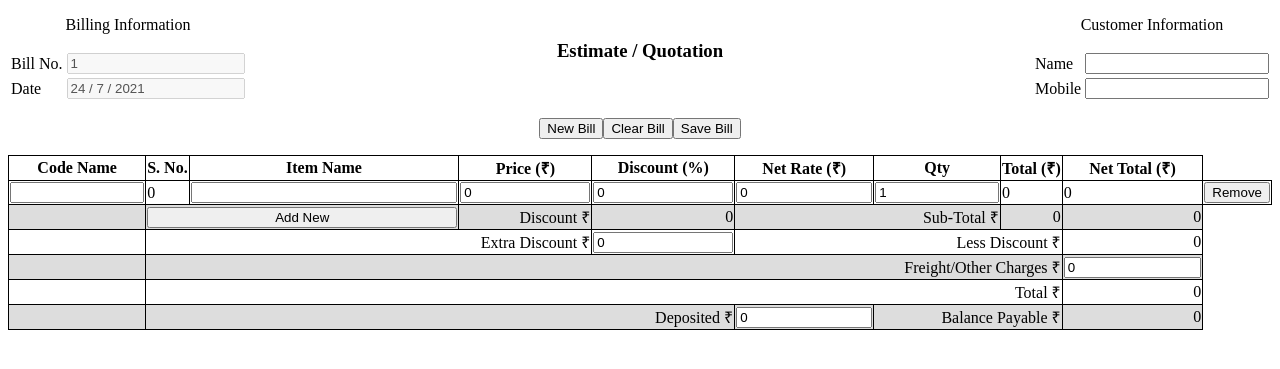
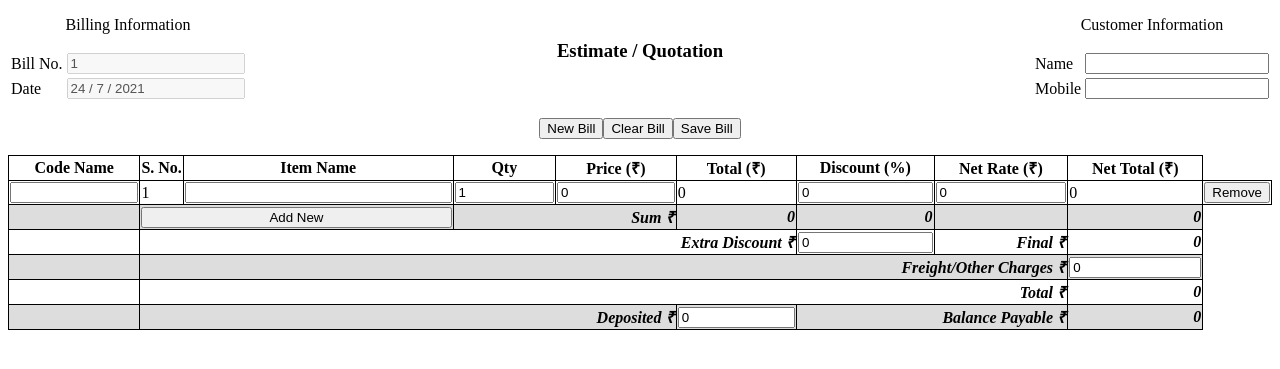
Before and after one commit to sarthak/singhal-billing, a Flask app: page /billing/ in a window 1280 px wide. Shown: the part 26-395 px from the top of the page. Run offline with Flask 2, Linux system fonts and the light colour scheme; data that the repository does not hold is empty.

Commit message:
Improvements
Re-order columns for better appearance.
Highlight the total/sub-total fields for better readability.
Serial numbers now start from 1 (instead of 0).

Re-formatted JS files (VIM messed up some formatting).

```diff
--- a/app/static/css/index.css
+++ b/app/static/css/index.css
@@ -61,4 +61,6 @@
 
 .sub-row td {
   text-align: right;
+  font-weight: bold;
+  font-style: italic;
 }
--- a/app/static/js/billing.js
+++ b/app/static/js/billing.js
@@ -24,7 +24,7 @@ function Row(sno) {
     remove: sel('input[name=remove-row]')
   };
   this.html.tr.setAttribute('sno', sno);
-  this.sno = sno;
+  this.sno = sno + 1;
   this.price = 0;
   this.discount = 0;
   this.netrate = 0;
@@ -89,9 +89,9 @@ Row.prototype = newLiveElement({
       node: undefined
     }
   },
-  calcRow: function(withdiscount) {
+  calcRow: function (withdiscount) {
     if (withdiscount) {
-      this.netrate = this.price * (1 - (this.discount/100));
+      this.netrate = this.price * (1 - (this.discount / 100));
     } else {
       this.discount = 100 * (this.price - this.netrate) / this.price;
     }
@@ -201,7 +201,7 @@ const bill = newLiveElement({
   },
   rows: Array(),
   will_overwrite: false,
-  calcTotals: function() {
+  calcTotals: function () {
     let total = 0.0;
     let nettotal = 0.0;
     this.rows.forEach((row) => {
@@ -227,7 +227,7 @@ function newRow() {
   return row;
 }
 
-function rowChanged() {
+function rowChanged(event) {
   let row = event.currentTarget;
   let sno = +row.getAttribute('sno');
   row = bill.rows[sno];
@@ -283,8 +283,8 @@ function removeRow(event) {
     let row = bill.rows[sno];
     row.html.tr.remove();
     bill.rows.splice(sno, 1);
-    for (let i=sno; i<bill.rows.length; i++) {
-      bill.rows[i].sno = i;
+    for (let i = sno; i < bill.rows.length; i++) {
+      bill.rows[i].sno = i+1;
       bill.rows[i].html.tr.setAttribute('sno', i);
     }
     bill.calcTotals();
@@ -331,9 +331,9 @@ function carryoutSave() {
     freightcharges: bill.totals.freightcharges,
     deposited: bill.totals.deposited,
     total: bill.totals.total,
-	purchases : []
+    purchases: []
   };
-  for (let i=0; i<bill.rows.length; i++) {
+  for (let i = 0; i < bill.rows.length; i++) {
     let row = bill.rows[i];
     request.purchases.push({
       name: row.name,
@@ -387,7 +387,7 @@ function loadBill(data) {
   bill.totals.extradiscount = 0;
   bill.totals.freightcharges = 0;
   bill.totals.deposited = 0;
-  for (let i=0; i<data.purchases.length; i++) {
+  for (let i = 0; i < data.purchases.length; i++) {
     let p = data.purchases[i];
     let row = newRow();
     row.name = p.name;
@@ -412,7 +412,7 @@ function loadBill(data) {
 }
 
 function setupPage(productList) {
-  for (let i=0; i<productList.length; i++) {
+  for (let i = 0; i < productList.length; i++) {
     let p = productList[i];
     products[p.name] = p;
     let opt = document.createElement('option');
--- a/app/templates/index.html
+++ b/app/templates/index.html
@@ -71,11 +71,11 @@
           <th class="dont-print">Code Name</th>
           <th>S. No.</th>
           <th>Item Name</th>
+          <th>Qty</th>
           <th>Price (&#x20B9;)</th>
+          <th>Total (&#x20B9;)</th>
           <th>Discount (%)</th>
           <th>Net Rate (&#x20B9;)</th>
-          <th>Qty</th>
-          <th>Total (&#x20B9;)</th>
           <th>Net Total (&#x20B9;)</th>
         </tr>
       </thead>
@@ -83,18 +83,18 @@
         <tr id="bottom-row" class="sub-row">
           <td class="dont-print"></td>
           <td colspan=2><input type="button" value="Add New" id="addnewrow-button" class="dont-print"/></td>
-          <td>Discount &#x20B9;</td>
+          <td colspan=2>Sum &#x20B9;</td>
+          <td id="subtotal"></td>
           <td id="discounttotal"></td>
-          <td colspan=2>Sub-Total &#x20B9;</td>
-          <td id="subtotal"></td>
+		  <td></td>
           <td id="subnettotal"></td>
         </tr>
         <tr class="sub-row">
           <td class="dont-print"></td>
-          <td colspan=3>Extra Discount &#x20B9;</td>
+          <td colspan=5>Extra Discount &#x20B9;</td>
           <td><input id="extradiscount" type="number"
             class="numeric" min="0" value="0" step="0.001"/></td>
-          <td colspan=3>Less Discount &#x20B9;</td>
+          <td>Final &#x20B9;</td>
           <td id="subtotallessdiscount"></td>
         </tr>
         <tr class="sub-row">
@@ -127,11 +127,11 @@
 		<td class="dont-print"><input name="purchase_codename" list="codenames-available"/></td>
 		<td><span name="purchase_sno"></span></td>
 		<td><input name="purchase_name" type="text" list="products-available"/></td>
+		<td><input name="purchase_qty" type="number" min="1" step="1" class="numeric"/></td>
 		<td><input name="purchase_price" type="number" min="1" step="0.1" class="numeric"/></td>
+		<td><span name="purchase_total"></span></td>
 		<td><input name="purchase_discount" type="number" min="0" max="100" step="0.01" class="numeric"/></td>
 		<td><input name="purchase_netrate" type="number" min="0" step="0.01" class="numeric"/></td>
-		<td><input name="purchase_qty" type="number" min="1" step="1" class="numeric"/></td>
-		<td><span name="purchase_total"></span></td>
 		<td><span name="purchase_nettotal"></span></td>
 		<td class="dont-print"><input type="button" name="remove-row" value="Remove"/></td>
 	  </tr>
```
Also changed, not shown: app/static/js/bills.js (+6 -6 lines), app/static/js/inventory.js (+9 -9 lines), app/static/js/utility.js (+5 -6 lines), app/static/js/manage.js (indentation only). Lines whose indentation alone changed are shown as unchanged.
